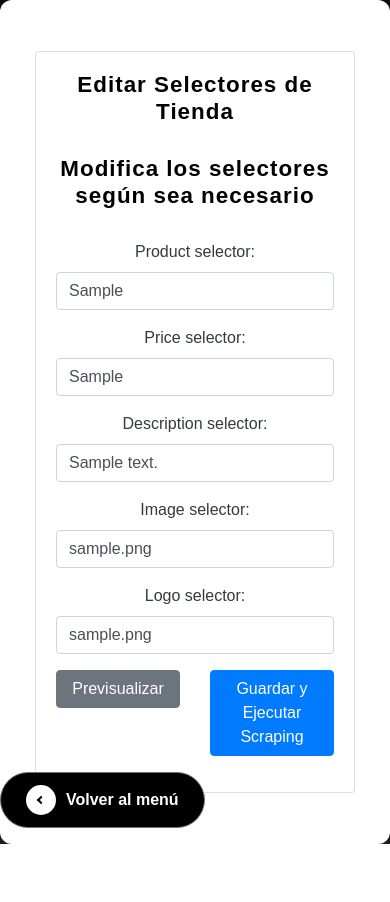
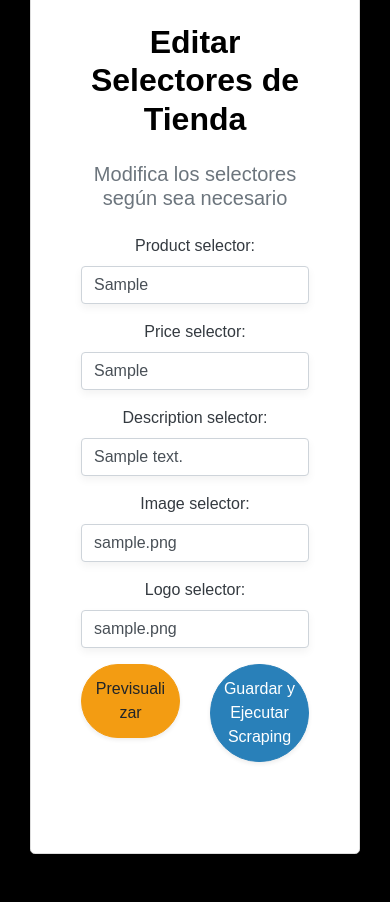
Before and after one commit to Eleksinho/Rapido_Sabroso, a Django app: page /SelectorTienda/1 in a window 390 px wide. Before the commit the page ends 844 px from the top, so only its background shows below. Run offline with Django 5.2, Linux system fonts and the light colour scheme; tables that the repository leaves empty hold one stand-in row (values such as "Sample post"); some libraries are stand-ins or nearby versions.

Commit message:
Cambio de CSS "Editores de selectores"

```diff
--- a/rapidoysabrosoWEB/static/app/css/RegistroTienda.css
+++ b/rapidoysabrosoWEB/static/app/css/RegistroTienda.css
@@ -9,6 +9,20 @@ body {
   align-items: center;
   height: 100vh; /* Ocupa toda la pantalla */
   background-color: #000000; /* Fondo oscuro */
+}
+
+/* Contenedor para los mensajes de alerta en la parte superior */
+.alert-container {
+  background-color: #ffffff; /* Fondo blanco para el contenedor */
+  position: fixed; /* Fija el contenedor en la parte superior */
+  top: 0; /* Pegado al borde superior */
+  left: 50%; /* Centrado horizontalmente */
+  transform: translateX(-50%); /* Para centrar el contenedor */
+  z-index: 1050; /* Asegura que los mensajes estén por encima del resto del contenido */
+  width: 90%; /* Un poco de espacio lateral */
+  max-width: 600px; /* Limita el tamaño máximo */
+  padding: 10px 15px; /* Espaciado alrededor de los mensajes */
+  margin-top: 10px; /* Espacio superior */
 }
 
 /* Estilo de la caja que contiene el formulario */
@@ -59,8 +73,7 @@ h2.colorboard, h4.colorboard {
   width: 100%;
   padding: 14px;
   font-size: 1.2rem;
-  background-color: #ff0000; /* Rojo vibrante */
-  color: white;
+  background-color: #14a716;
   border: none;
   border-radius: 5px;
   cursor: pointer;
@@ -69,7 +82,7 @@ h2.colorboard, h4.colorboard {
 
 /* Hover para el botón de submit */
 .btn-animated:hover {
-  background-color: #d70606; /* Rojo más oscuro para hover */
+  background-color: #14a716;
 }
 
 /* Estilo del botón "Volver al menú" */
@@ -96,7 +109,7 @@ h2.colorboard, h4.colorboard {
   align-items: center;
   text-decoration: none;
   color: #fff;
-  background-color: #000000;
+  background-color: #e90a0a;
   padding: 12px 25px;
   border-radius: 50px;
   font-weight: bold;
@@ -104,7 +117,7 @@ h2.colorboard, h4.colorboard {
 }
 
 .learn-more:hover {
-  background-color: #000000;
+  background-color: #e90a0a;
   transform: scale(0.95);
 }
 
@@ -121,7 +134,7 @@ h2.colorboard, h4.colorboard {
 .learn-more .icon.arrow {
   width: 6px;
   height: 6px;
-  border: solid #000000;
+  border: solid #ff0303;
   border-width: 0 2px 2px 0;
   transform: rotate(135deg);
   position: absolute;
--- /dev/null
+++ b/rapidoysabrosoWEB/static/app/css/SelectorTienda.css
@@ -0,0 +1,172 @@
+/* Estilos básicos */
+body {
+    font-family: 'Poppins', sans-serif;
+    background-color: #000000; /* Un gris claro */
+  }
+
+  .top-header {
+    background-color: #000000;
+    height: 60px;
+  }
+
+  /* Card con bordes redondeados y sombra */
+  .card {
+    border-radius: 12px;
+    box-shadow: 0 10px 20px rgba(0, 0, 0, 0.1);
+    background-color: white;
+  }
+
+  .card-body {
+    padding: 30px;
+  }
+
+  h2, h4 {
+    color: #000000;
+  }
+
+  h2 {
+    font-size: 2rem;
+    font-weight: 600;
+  }
+
+  h4 {
+    font-size: 1.25rem;
+    font-weight: 400;
+  }
+
+  button {
+    border-radius: 50px;
+    padding: 15px;
+    font-size: 1.1rem;
+    font-weight: 500;
+    transition: transform 0.2s, box-shadow 0.2s ease;
+  }
+
+  /* Estilos para los botones */
+  .btn {
+    background-color: #2980b9;
+    border-color: #2980b9;
+  }
+
+  .btn:hover {
+    background-color: #3498db;
+    border-color: #3498db;
+    transform: translateY(-3px);
+    box-shadow: 0 5px 15px rgba(0, 0, 0, 0.1);
+  }
+
+  .btn-warning {
+    background-color: #f39c12;
+    border-color: #f39c12;
+  }
+
+  .btn-warning:hover {
+    background-color: #e67e22;
+    border-color: #e67e22;
+    transform: translateY(-3px);
+    box-shadow: 0 5px 15px rgba(0, 0, 0, 0.1);
+  }
+
+  /* Imagen con bordes redondeados y sombra */
+  img {
+    border-radius: 8px;
+    box-shadow: 0 4px 12px rgba(0, 0, 0, 0.1);
+  }
+
+  /* Efecto de transición en los formularios */
+  input, select, textarea {
+    border-radius: 8px;
+    padding: 10px;
+    width: 100%;
+    border: 1px solid #dfe6e9;
+    box-shadow: 0 4px 8px rgba(0, 0, 0, 0.05);
+  }
+
+  input:focus, select:focus, textarea:focus {
+    border-color: #3498db;
+    outline: none;
+    box-shadow: 0 0 8px rgba(0, 0, 0, 0.4);
+  }
+
+  /* Ajustes para pantallas pequeñas */
+  @media (max-width: 768px) {
+    .container {
+      padding-top: 30px;
+    }
+
+    .learn-more {
+      font-size: 1rem;
+      padding: 12px 24px;
+    }
+
+    .btn {
+      font-size: 1rem;
+      padding: 12px;
+    }
+  }
+
+  /* Estilos para las tarjetas del producto */
+.card {
+    border: 1px solid #ddd;
+    border-radius: 12px; /* Bordes más redondeados */
+    box-shadow: 0 6px 12px rgba(0, 0, 0, 0.1); /* Sombra más suave */
+    background-color: #fff;
+    text-align: center;
+    display: flex;
+    flex-direction: column;
+    height: 100%;
+    padding: 20px;
+    margin-bottom: 25px;
+  }
+
+  /* Estilo de la imagen de las tarjetas */
+  .card img {
+    height: 200px; /* Tamaño fijo para la imagen */
+    object-fit: contain; /* Asegura que la imagen se vea completa sin recortes */
+    border-radius: 8px;
+    margin-bottom: 15px;
+  }
+
+  /* Título de la tarjeta */
+  .card-title {
+    font-size: 20px;
+    font-weight: bold;
+    color: #000000;
+    margin-bottom: 15px;
+  }
+
+  /* Descripción del producto */
+  .card-text {
+    font-size: 15px;
+    color: #555;
+    margin-bottom: 15px;
+    line-height: 1.5;
+  }
+
+  /* Estilo para el precio del producto */
+  .text-precio {
+    font-size: 32px; /* Aumenta el tamaño del precio */
+    color: #28a745; /* Cambiar color (ejemplo: color verde) */
+    font-weight: bold;
+    margin-bottom: 15px;
+  }
+
+/* Estilo personalizado para el botón Volver al menú */
+.text-center .btn-danger {
+  background-color: #e74c3c; /* Rojo */
+  color: white; /* Texto blanco */
+  padding: 15px 30px; /* Tamaño del botón */
+  font-size: 1.2rem; /* Tamaño de la fuente */
+  border-radius: 50px; /* Bordes redondeados */
+  box-shadow: 0 5px 15px rgba(0, 0, 0, 0.1); /* Sombra */
+  text-transform: uppercase; /* Texto en mayúsculas */
+  transition: background-color 0.3s, box-shadow 0.3s;
+  outline: none;
+  border: none; /* Eliminar borde */
+  margin-top: -100px; /* Ajuste para mover el botón más cerca de las tarjetas */
+}
+
+.text-center .btn-danger:hover {
+  background-color: #c0392b; /* Rojo más oscuro */
+  box-shadow: 0 10px 20px rgba(0, 0, 0, 0.15); /* Sombra más pronunciada */
+}
--- a/rapidoysabrosoWEB/static/app/css/vista1.css
+++ b/rapidoysabrosoWEB/static/app/css/vista1.css
@@ -67,7 +67,7 @@ h2 {
     width: 100%;
     padding: 14px;
     font-size: 1.2rem;
-    background-color: #ff0000; /* Rojo vibrante */
+    background-color:#14a716;
     color: white;
     border: none;
     border-radius: 5px;
@@ -77,7 +77,7 @@ h2 {
 
 /* Hover para el botón de submit */
 .submit_btn:hover {
-    background-color: #d70606; /* Rojo más oscuro para hover */
+    background-color: #14a716;
 }
 
 /* Enlaces de "Olvidé mi contraseña" y "No iniciar sesión" */
--- a/rapidoysabrosoWEB/templates/registration/profile.html
+++ b/rapidoysabrosoWEB/templates/registration/profile.html
@@ -8,8 +8,7 @@
     <meta name="viewport" content="width=device-width, initial-scale=1.0">
     <title>Perfil - Rápido&Sabroso</title>
     <link rel="stylesheet" type="text/css" href="{% static 'app/css/registration/profile.css' %}">
-    <link rel="stylesheet" type="text/css" href="{% static 'app/css/vista1.css' %}"> <!-- Nueva hoja de estilo -->
-</head>
+    <link rel="stylesheet" type="text/css" href="{% static 'app/css/vista1.css' %}">
 <body>
     <div class="container">
         <img src="{% static 'imagenes/DALL·E-2024-10-09-17.35 (1).png' %}" alt="Logo Rapido y Sabroso">
--- a/rapidoysabrosoWEB/templates/service/SelectorTienda.html
+++ b/rapidoysabrosoWEB/templates/service/SelectorTienda.html
@@ -1,20 +1,23 @@
 {% load static %}
+<head>
+  <link rel="shortcut icon" href="{% static 'imagenes/favicon.ico' %}" type="image/x-icon">
+  <meta charset="UTF-8">
+  <meta name="viewport" content="width=device-width, initial-scale=1.0">
+  <title>Editar Selector - Rápido&Sabroso</title>
+</head>
+
 <link href="https://stackpath.bootstrapcdn.com/bootstrap/4.5.2/css/bootstrap.min.css" rel="stylesheet">
-<link rel="stylesheet" type="text/css" href="{% static 'app/css/RegistroTienda.css' %}">
+<!-- Enlace a tu archivo CSS personalizado -->
+<link rel="stylesheet" type="text/css" href="{% static 'app/css/SelectorTienda.css' %}">
 
-<header class="top-header"></header>
-
-
-
-<div class="container text-dark d-flex justify-content-center align-items-center vh-100">
+<div id="edit-tienda-page" class="container text-dark d-flex justify-content-center align-items-center vh-100">
   <div class="row w-100">
-    <div class="col-lg-6 d-block mx-auto">
-      <div class="row">
-        <div class="col-xl-12 col-md-12 col-md-12">
-          <div class="card">
-            <div class="card-body wow-bg" id="formBg">
-              <h2 class="colorboard text-center">Editar Selectores de Tienda</h2>
-              <h4 class="colorboard text-center">Modifica los selectores según sea necesario</h4>
+    <!-- Formulario de Edición de Selectores -->
+    <div class="col-lg-6 col-md-12 mb-4">
+      <div class="card shadow-lg rounded-lg">
+        <div class="card-body">
+          <h2 class="text-center font-weight-bold mb-4">Editar Selectores de Tienda</h2>
+          <h4 class="text-muted text-center mb-4">Modifica los selectores según sea necesario</h4>
 
           <form method="POST">
             {% csrf_token %}
@@ -24,30 +27,38 @@
 
             <div class="row">
               <div class="col-6">
-                    <button type="submit" name="preview" class="btn btn-secondary btn-block">Previsualizar</button>
+                <button type="submit" name="preview" class="btn btn-warning btn-lg btn-block rounded-pill shadow-sm">Previsualizar</button>
               </div>
               <div class="col-6">
-                    <button type="submit" name="save" class="btn btn-primary btn-block">Guardar y Ejecutar Scraping</button>
+                <button type="submit" name="save" class="btn btn-primary btn-lg btn-block rounded-pill shadow-sm">Guardar y Ejecutar Scraping</button>
               </div>
             </div>
           </form>
         </div>
       </div>
     </div>
-      </div>
-    </div>
 
-    <div class="col-lg-6 d-block mx-auto">
+    <!-- Vista Previa del Producto -->
+    <div class="col-lg-6 col-md-12 mb-4">
       {% if producto_preview %}
-        <div class="mt-4">
-          <h3 class="colorboard text-center">Vista Previa del Producto</h3>
-          <div class="card">
-            <div class="card-body wow-bg" id="formBg" >
-              <p class="colorboard"><strong>Nombre:</strong> {{ producto_preview.nombre }}</p>
-              <p class="colorboard"><strong>Precio:</strong> {{ producto_preview.precio }}</p>
-              <p class="colorboard"><strong>descripcion:</strong> {{ producto_preview.descripcion }}</p>
-              <p class="colorboard"><strong>Imagen:</strong></p>
-              <img src="{{ producto_preview.imagen_url }}" alt="Imagen del Producto" class="img-fluid">
+        <div>
+          <div class="card shadow-lg rounded-lg">
+            <div class="card-body">
+              <h2 class="text-center font-weight-bold mb-4">Vista Previa del Producto</h2>
+              <!-- Imagen del producto -->
+              <img src="{{ producto_preview.imagen_url }}" class="img-fluid" alt="{{ producto_preview.nombre }}">
+
+              <!-- Nombre del producto -->
+              <h4 class="card-title mt-3">{{ producto_preview.nombre }}</h4>
+
+              <!-- Descripción del producto -->
+              <p class="card-text">{{ producto_preview.descripcion }}</p>
+
+              <!-- Precio del producto -->
+              <h5 class="text-precio">{{ producto_preview.precio }}</h5>
+
+              <!-- Marca del producto -->
+              <p class="text-muted">{{ producto_preview.marca }}</p>
             </div>
           </div>
         </div>
@@ -56,13 +67,9 @@
   </div>
 </div>
 
-
-<div class="fixed-bottom text-left mb-3 mr-3">
-  <a href="{% url 'menu' %}" class="learn-more btn btn-secondary">
-    <span class="circle" aria-hidden="true">
-      <span class="icon arrow"></span>
-    </span>
-    <span class="button-text">Volver al menú</span>
+<!-- Botón Fijo de Volver al Menú -->
+<div class="text-center mt-5">
+  <a href="{% url 'menu' %}" class="btn btn-danger btn-lg">
+    Volver al menú
   </a>
 </div>
-</div>
--- a/rapidoysabrosoWEB/templates/service/TiendaSelector.html
+++ b/rapidoysabrosoWEB/templates/service/TiendaSelector.html
@@ -1,11 +1,12 @@
 {% extends 'service/baseplantillaNav.html' %}
 {% load static %}
 
-{% block title %}Tienda Selector - RapidoYSabroso{% endblock %}
+{% block title %}Selectores - Rápido&Sabroso{% endblock %}
 
 {% block css %}
-<link rel="stylesheet" href="{% static 'app/css/RegistroTienda.css' %}">
+
 {% endblock %}
+
 
 {% block content %}
   <div class="container-fluid mt-4">  <!-- Usamos container-fluid para ocupar todo el ancho -->
--- a/rapidoysabrosoWEB/templates/service/orden.html
+++ b/rapidoysabrosoWEB/templates/service/orden.html
@@ -3,14 +3,15 @@
 <!DOCTYPE html>
 <html lang="es">
 <head>
+    <link rel="shortcut icon" href="{% static 'imagenes/favicon.ico' %}" type="image/x-icon">
     <meta charset="UTF-8">
     <meta name="viewport" content="width=device-width, initial-scale=1.0">
-    <title>Orden de Compra</title>
+    <title>Compra - Rápido&Sabroso</title>
     <link rel="stylesheet" href="{% static 'app/css/producto.css' %}">
 </head>
 <body>
 <div class="wrap cf">
-  <h1 class="projTitle">RAPIDO<span>Y</span>SABROSO</h1>
+  <h1 class="projTitle">RÁPIDO<span>&</span>SABROSO</h1>
   <div class="heading cf">
     <h1>Mi carrito</h1>
     <a href="{% url 'menu' %}" class="continue">Continuar comprando</a>
--- a/rapidoysabrosoWEB/templates/service/producto.html
+++ b/rapidoysabrosoWEB/templates/service/producto.html
@@ -24,7 +24,7 @@
                             <button type="submit" class="btn btn-success">Agregar al carrito</button>
                         </form>
                         <br>
-                        <button class="btn-historial " data-bs-toggle="modal" data-bs-target="#graficoModal">
+                        <button class="btn-historial "data-bs-toggle="modal" data-bs-target="#graficoModal">
                             Ver historial de precios
                         </button>
                         </br>
```
Also changed, not shown: rapidoysabrosoWEB/static/app/css/detallepr.css (+11 -8 lines), rapidoysabrosoWEB/static/app/css/menu.css (+34 -3 lines), rapidoysabrosoWEB/templates/service/RegistroTienda.html (+6 -5 lines), rapidoysabrosoWEB/templates/service/menu.html (+2 -36 lines). Lines whose indentation alone changed are shown as unchanged.
